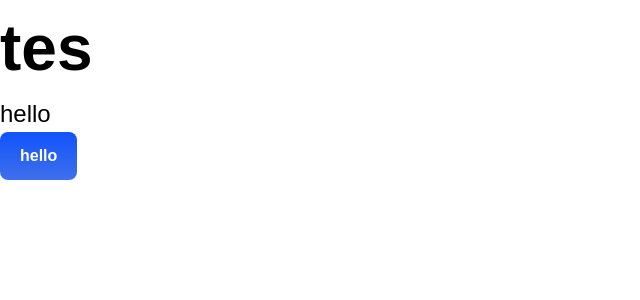
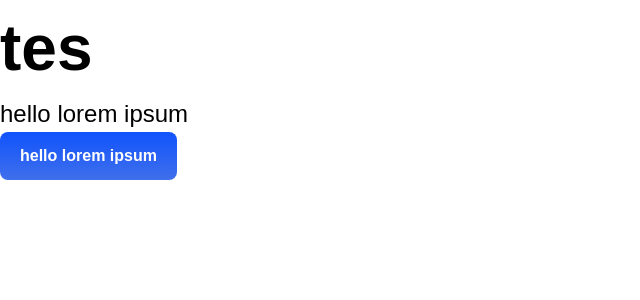
Before and after one commit to dados-id/dados-fe, a Next.js app: page / in a window 1280 px wide. Shown: the top 300 px of the page, without its empty margins (0-640 px from the left). Built offline with nearby package versions, Linux system fonts and the light colour scheme.

Commit message:
Fix font style issue

```diff
--- a/pages/index.tsx
+++ b/pages/index.tsx
@@ -17,9 +17,10 @@ export default function Home() {
             </Head>
             <Header preset="h1">tes</Header>
             <Body preset="p1" className="">
-                hello
+                hello lorem ipsum
             </Body>
-            <Button preset="primary">hello</Button>
+
+            <Button preset="primary">hello lorem ipsum</Button>
         </>
     )
 }
--- a/styles/globals.css
+++ b/styles/globals.css
@@ -1,3 +1,4 @@
 @tailwind base;
 @tailwind components;
 @tailwind utilities;
+@import "@fontsource/hauora-sans"
```
